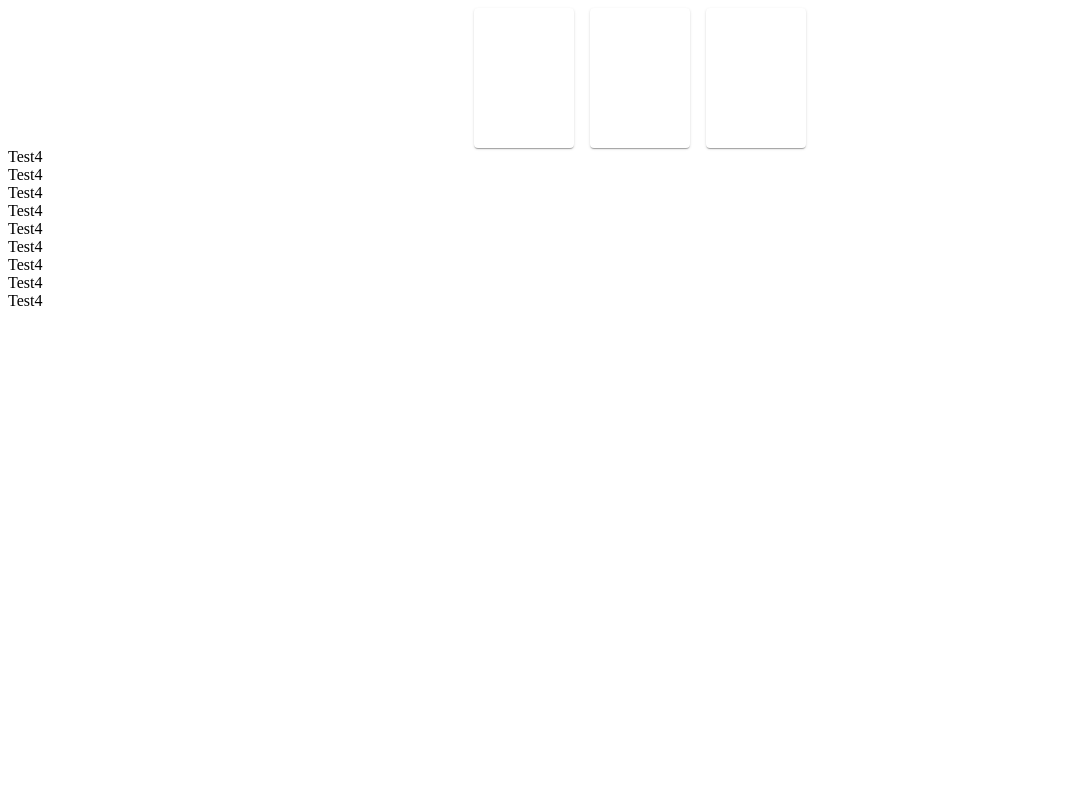
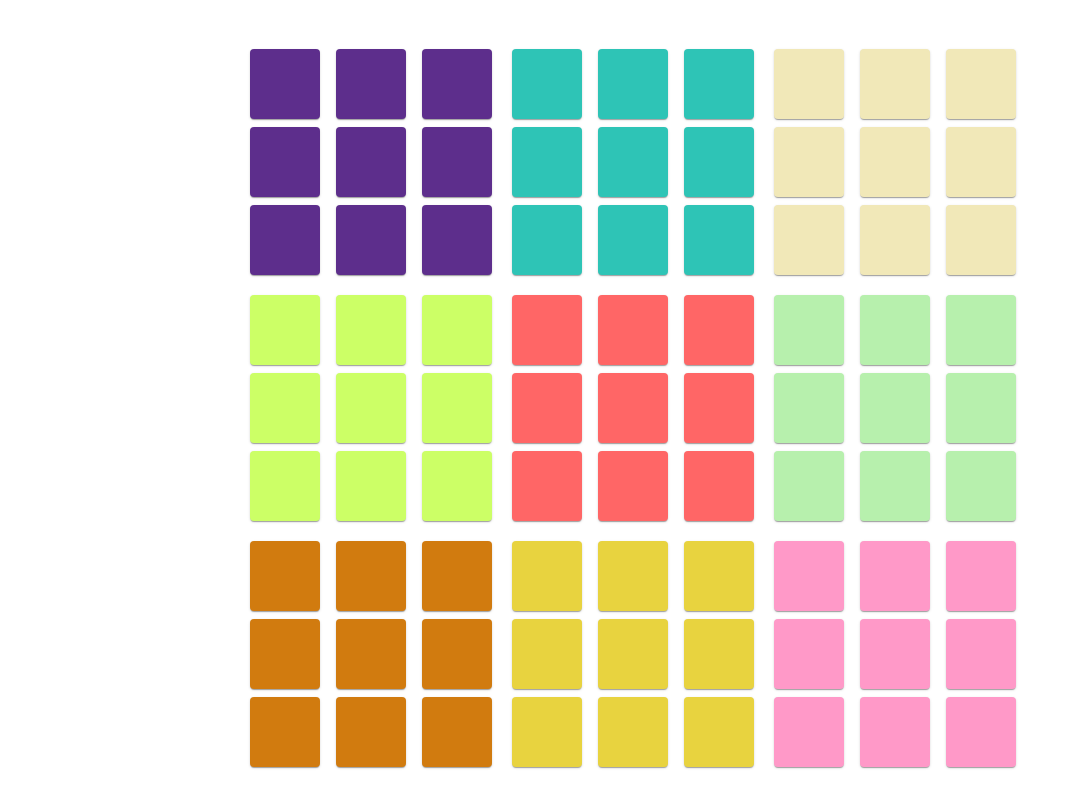
Before and after one commit to MattStaudinger/sudokuSolver, a React (Create React App) app: page / in a window 1280 px wide. Shown: the top 808 px of the page, without its empty margins (0-1072 px from the left). Built offline with nearby package versions, Linux system fonts and the light colour scheme.

Commit message:
create Sudoku-board with colors

```diff
--- /dev/null
+++ b/src/Components/Grid/Box.jsx
@@ -0,0 +1,33 @@
+import React, { Component } from 'react'
+import Paper from '@material-ui/core/Paper';
+import {
+    withStyles,
+} from "@material-ui/core/styles";
+
+const styles = theme => ({
+  paper: {
+    height: 70,
+    width: 70,
+    "&:hover": {
+					backgroundColor: "white !important",
+			}
+  },
+});
+
+class Box extends Component {
+  render() {
+    const {classes, backgroundColor} = this.props
+    return (
+
+      <Paper className={classes.paper} style={{"backgroundColor": backgroundColor}}
+
+
+      >
+
+      </Paper>
+    )
+  }
+}
+
+
+export default withStyles(styles)(Box);
--- a/src/Components/Grid/Grid3X3.jsx
+++ b/src/Components/Grid/Grid3X3.jsx
@@ -1,11 +1,49 @@
 import React, { Component } from 'react'
+import Grid from '@material-ui/core/Grid';
+import {withStyles,} from "@material-ui/core/styles";
+import Box from './Box'
 
-export default class Grid3X3 extends Component {
+const styles = theme => ({
+
+});
+class Grid3X3 extends Component {
   render() {
+    const {backgroundColor} = this.props
     return (
-      <div>
-        Test4
-      </div>
+      <React.Fragment>
+        <Grid container spacing={2} justify= "center">
+          {[0, 1, 2].map(value => (
+            <Grid key={value} item>
+              <Box
+                backgroundColor = {backgroundColor}
+              />
+            </Grid>
+          ))}
+        </Grid>
+
+        <Grid container spacing={2} justify= "center">
+          {[0, 1, 2].map(value => (
+            <Grid key={value} item>
+              <Box
+                backgroundColor = {backgroundColor}
+              />
+            </Grid>
+          ))}
+        </Grid>
+
+        <Grid container spacing={2} justify= "center">
+          {[0, 1, 2].map(value => (
+            <Grid key={value} item>
+              <Box
+                backgroundColor = {backgroundColor}
+              />
+            </Grid>
+          ))}
+        </Grid>
+      </React.Fragment>
     )
   }
 }
+
+
+export default withStyles(styles)(Grid3X3);
--- /dev/null
+++ b/src/Components/Grid/SudokuBoard.jsx
@@ -0,0 +1,52 @@
+import React, { Component } from 'react'
+import Grid3X3 from './Grid3X3'
+import Grid from '@material-ui/core/Grid';
+import {
+    withStyles,
+} from "@material-ui/core/styles";
+
+const styles = theme => ({
+  grid3x3Item: {
+    margin: 10
+  },
+
+});
+
+
+class SudokuBoard extends Component {
+  constructor(props) {
+    super(props)
+
+    this.state = {
+
+    }
+  }
+
+  generateBackgroundColorValues = () => {
+    return [
+      "#5D2E8C", "#2EC4B6", "#F1E8B8", "#CCFF66", "#FF6666", "#B7F0AD", "#D17B0F", "#E8D33F", "#FF99C8"
+    ]
+  }
+
+
+  render() {
+    const {classes} = this.props
+    return (
+
+        <Grid container className ={classes.Grid3X3}>
+          {[0, 1, 2, 3, 4, 5, 6, 7, 8].map((value, index) => (
+            <Grid key={value} item className = {classes.grid3x3Item}>
+              <Grid3X3
+                 backgroundColor = {this.generateBackgroundColorValues()[index]}
+
+              />
+            </Grid>
+          ))}
+        </Grid>
+
+    )
+  }
+}
+
+
+export default withStyles(styles)(SudokuBoard);
--- a/src/Components/Sudoku.jsx
+++ b/src/Components/Sudoku.jsx
@@ -1,28 +1,21 @@
 import React, { Component } from 'react'
-import Grid3X3 from './Grid/Grid3X3'
-import Grid from '@material-ui/core/Grid';
-import FormLabel from '@material-ui/core/FormLabel';
-import FormControlLabel from '@material-ui/core/FormControlLabel';
-import RadioGroup from '@material-ui/core/RadioGroup';
-import Radio from '@material-ui/core/Radio';
-import Paper from '@material-ui/core/Paper';
-import {
-    withStyles,
-    createMuiTheme,
-    MuiThemeProvider
-} from "@material-ui/core/styles";
+import SudokuBoard from './Grid/SudokuBoard'
+import {withStyles} from "@material-ui/core/styles";
+
+
 
 const styles = theme => ({
-   root: {
-    flexGrow: 1,
+  boardSize: {
+    width: 800,
+    height: 800,
+       display: "flex",
+    justifyContent: "center",
+    alignItems: "center",
+    margin: "auto"
+
   },
-  paper: {
-    height: 140,
-    width: 100,
-  },
-  control: {
-    padding: theme.spacing(2),
-  },
+
+
 });
 
 
@@ -40,31 +33,9 @@ class Sudoku extends Component {
     const {classes} = this.props
     return (
       <div>
-
-        <Grid container className={classes.root} spacing={2}>
-
-
-          <Grid item xs={12}>
-        <Grid container justify="center" spacing={2}>
-          {[0, 1, 2].map(value => (
-            <Grid key={value} item>
-              <Paper className={classes.paper} />
-            </Grid>
-          ))}
-        </Grid>
-      </Grid>
-
-        </Grid>
-
-        <Grid3X3 />
-        <Grid3X3 />
-        <Grid3X3 />
-        <Grid3X3 />
-        <Grid3X3 />
-        <Grid3X3 />
-        <Grid3X3 />
-        <Grid3X3 />
-        <Grid3X3 />
+       <div className = {classes.boardSize}>
+          <SudokuBoard />
+        </div>
       </div>
     )
   }
```
